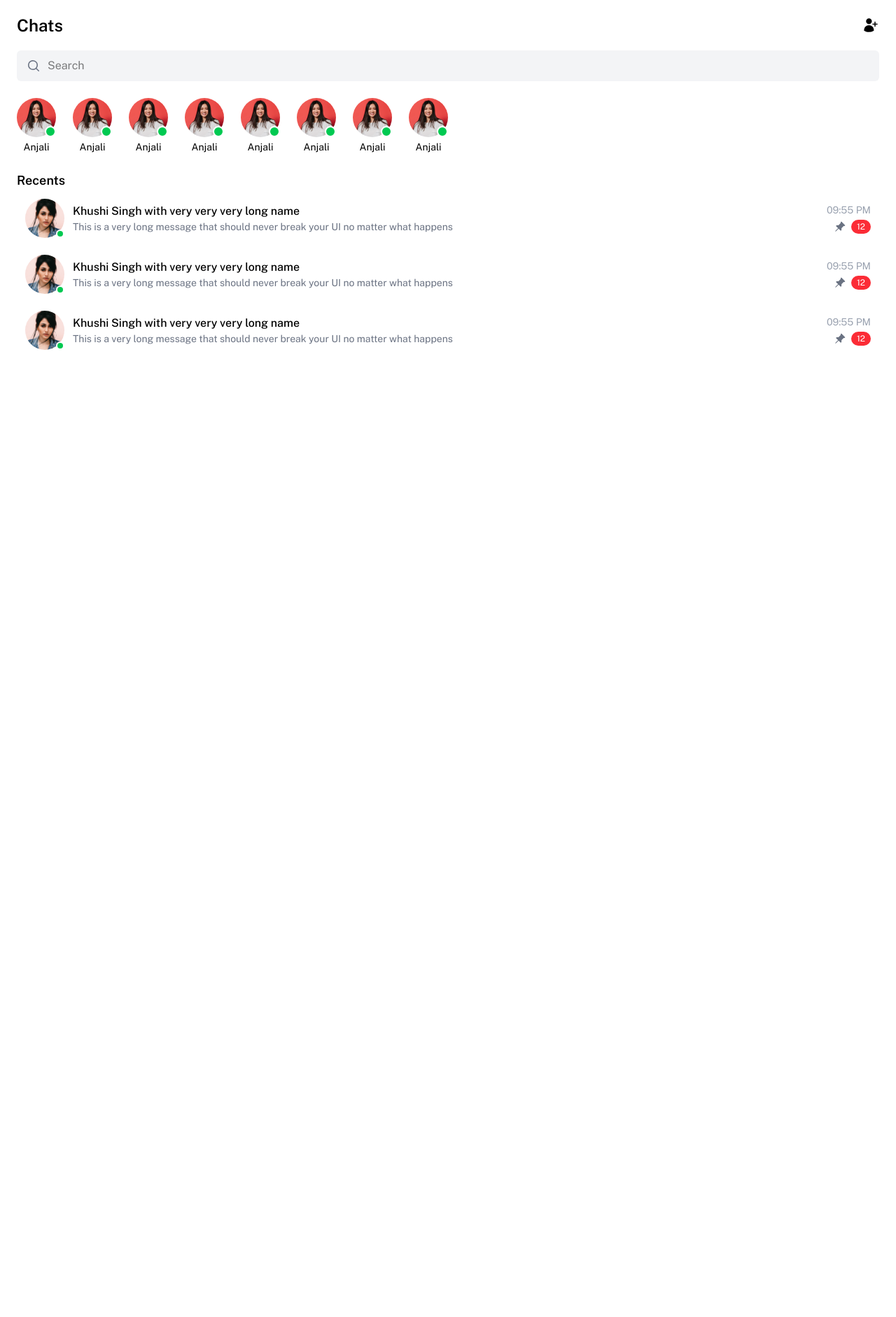
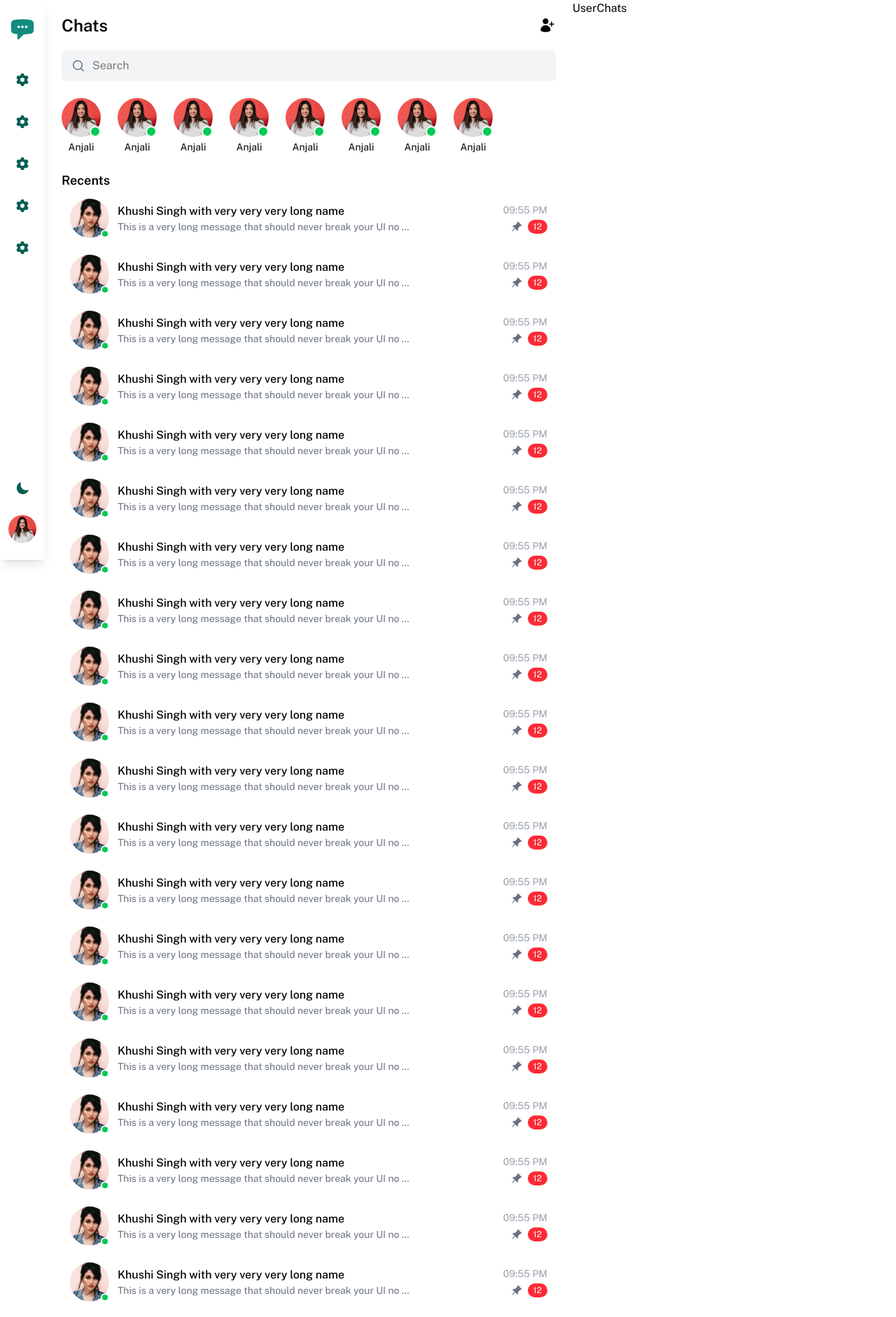
Before and after one commit to aditya5259kumar/fullstack-chat-app, a React app in the folder frontend/: page / in a window 1280 px wide. Shown: the top 1882 px of the page at 70% size. Before the commit the page ends 800 px from the top, so only its background shows below. Built offline with nearby package versions, Linux system fonts and the light colour scheme; no server answers; sample sign-in values are in the browser's storage; the HTML template or start-up script is replaced by a standard one.

Commit message:
frontend/src/components/Navbar.jsx         modified:   frontend/src/index.css         modified:   frontend/src/pages/AllChats.jsx         modified:   frontend/src/pages/Home.jsx         new file:   frontend/src/pages/UserChats.jsx

```diff
--- /dev/null
+++ b/frontend/src/components/Navbar.jsx
@@ -0,0 +1,56 @@
+import React from "react";
+import avatar from "../assets/avatar.webp";
+import {
+  HiMiniChatBubbleLeftEllipsis,
+  HiMiniCog6Tooth,
+  HiMoon,
+} from "react-icons/hi2";
+import { MdSunny } from "react-icons/md";
+
+
+
+
+const Navbar = () => {
+  return (
+    <div className="sticky left-0 top-0 shadow-lg w-fit py-6 px-2.5 h-screen flex flex-col items-center justify-between">
+      <div>
+        <span className=" text-4xl text-(--wa-green-secondary) flex items-center justify-center">
+          <HiMiniChatBubbleLeftEllipsis className="" />
+        </span>
+
+        <div className=" mt-8 flex flex-col gap-4">
+          <span className=" text-xl hover:bg-(--wa-bg-chat) hover:white text-(--wa-green-dark) p-3 rounded-lg">
+            <HiMiniCog6Tooth />
+          </span>
+          <span className="text-xl hover:bg-(--wa-bg-chat) hover:text-(--wa-green-secondary) text-(--wa-green-dark) p-3 rounded-lg">
+            <HiMiniCog6Tooth />
+          </span>
+          <span className="text-xl hover:bg-(--wa-bg-chat) hover:text-(--wa-green-secondary) text-(--wa-green-dark) p-3 rounded-lg">
+            <HiMiniCog6Tooth />
+          </span>
+          <span className="text-xl hover:bg-(--wa-bg-chat) hover:text-(--wa-green-secondary) text-(--wa-green-dark) p-3 rounded-lg">
+            <HiMiniCog6Tooth />
+          </span>
+          <span className="text-xl hover:bg-(--wa-bg-chat) hover:text-(--wa-green-secondary) text-(--wa-green-dark) p-3 rounded-lg">
+            <HiMiniCog6Tooth />
+          </span>
+        </div>
+      </div>
+
+      <div className="flex flex-col items-center justify-center gap-4">
+        <span className="text-xl hover:bg-(--wa-bg-chat) hover:text-(--wa-green-secondary) text-(--wa-green-dark) p-3 rounded-lg">
+          {/* <MdSunny /> */}
+          <HiMoon />
+        </span>
+
+        <img
+          src={avatar}
+          alt=""
+          className="w-10 h-10 rounded-full object-cover cursor-pointer"
+        />
+      </div>
+    </div>
+  );
+};
+
+export default Navbar;
--- a/frontend/src/index.css
+++ b/frontend/src/index.css
@@ -2,7 +2,7 @@
 @import "tailwindcss";
 
 :root {
-  --wa-green-primary: #25d366;
+  --wa-green-prim : #25d366;
   --wa-green-dark: #075e54;
   --wa-green-secondary: #128c7e;
   --wa-bg-chat: #ece5dd;
--- a/frontend/src/pages/AllChats.jsx
+++ b/frontend/src/pages/AllChats.jsx
@@ -38,6 +38,32 @@ const AllChats = () => {
         <UserChatMsg />
         <UserChatMsg />
         <UserChatMsg />
+        <UserChatMsg />
+        <UserChatMsg />
+        <UserChatMsg />
+        <UserChatMsg />
+        <UserChatMsg />
+        <UserChatMsg />
+        <UserChatMsg />
+        <UserChatMsg />
+        <UserChatMsg />
+        <UserChatMsg />
+        <UserChatMsg />
+        <UserChatMsg />
+        <UserChatMsg />
+        <UserChatMsg />
+        <UserChatMsg />
+        <UserChatMsg />
+        <UserChatMsg />
+        <UserChatMsg />
+        <UserChatMsg />
+        <UserChatMsg />
+        <UserChatMsg />
+        <UserChatMsg />
+        <UserChatMsg />
+        <UserChatMsg />
+        <UserChatMsg />
+        <UserChatMsg />
       </div>
     </div>
   );
--- a/frontend/src/pages/Home.jsx
+++ b/frontend/src/pages/Home.jsx
@@ -1,32 +1,34 @@
-import React, { useEffect } from "react";
+// import React, { useEffect } from "react";
 // import { userLogout } from "../redux/slices/authSlice";
-import { myProfile } from "../redux/slices/userSlice";
-import { useDispatch, useSelector } from "react-redux";
+// import { myProfile } from "../redux/slices/userSlice";
+// import { useDispatch, useSelector } from "react-redux";
 // import { useNavigate } from "react-router";
+import Navbar from "../components/Navbar";
 import AllChats from "./AllChats";
+import UserChats from "./UserChats";
 
 const Home = () => {
-  const { data, loading } = useSelector((state) => state.user);
-  const dispatch = useDispatch();
+  // const { data, loading } = useSelector((state) => state.user);
+  // const dispatch = useDispatch();
   // const navigate = useNavigate();
 
-  console.log("data---------------------", data);
+  // console.log("data---------------------", data);
 
   // function logOutHandler() {
   //   dispatch(userLogout());
   //   navigate("/login");
   // }
 
-  useEffect(() => {
-    dispatch(myProfile());
-  }, []);
+  // useEffect(() => {
+  //   dispatch(myProfile());
+  // }, []);
 
-  if (loading) {
-    return <h1>Loading...</h1>;
-  }
+  // if (loading) {
+  //   return <h1>Loading...</h1>;
+  // }
 
   return (
-    <div className="">
+    <div className="flex">
       {/* <h1 className="py-10 text-center text-6xl font-semibold">
         welcome to home page
       </h1>
@@ -46,7 +48,9 @@ const Home = () => {
         Logout
       </button> */}
 
+      <Navbar />
       <AllChats />
+      <UserChats/>
     </div>
   );
 };
--- /dev/null
+++ b/frontend/src/pages/UserChats.jsx
@@ -0,0 +1,7 @@
+import React from "react";
+
+const UserChats = () => {
+  return <div>UserChats</div>;
+};
+
+export default UserChats;
```
